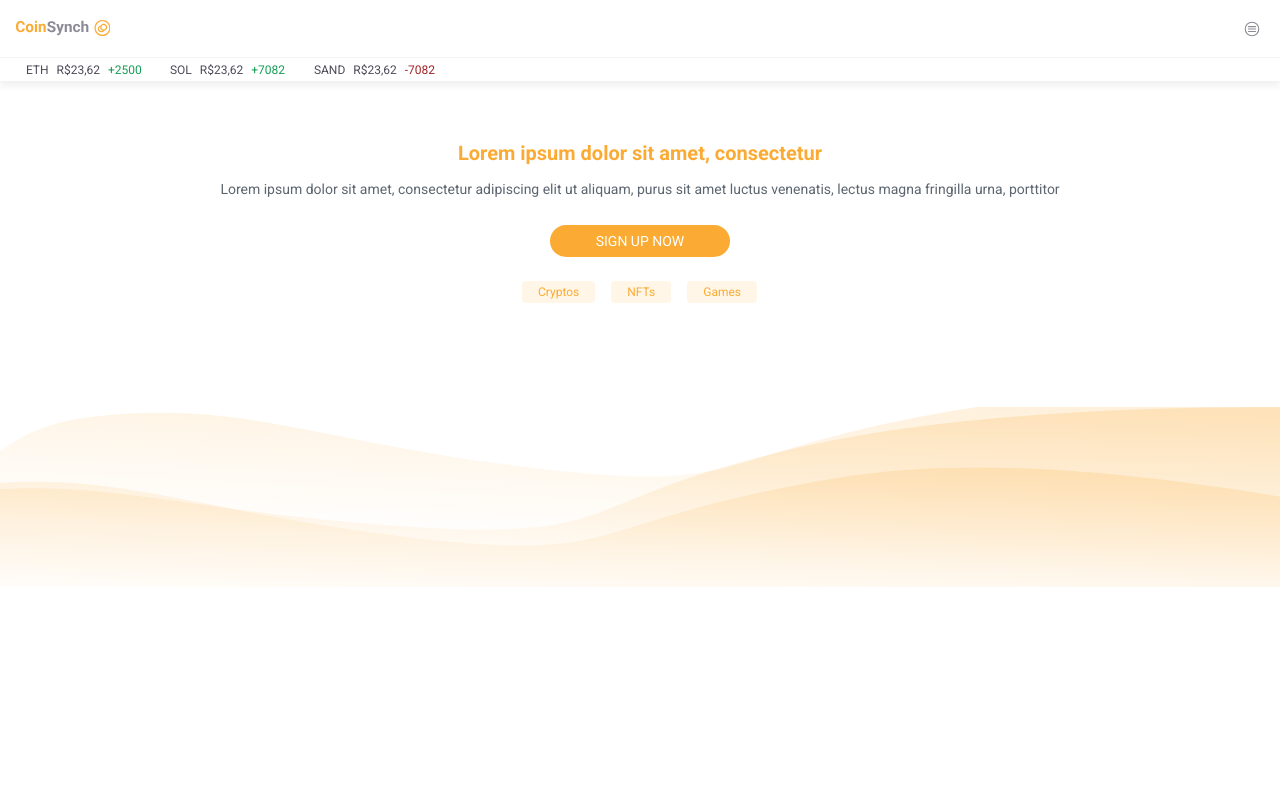
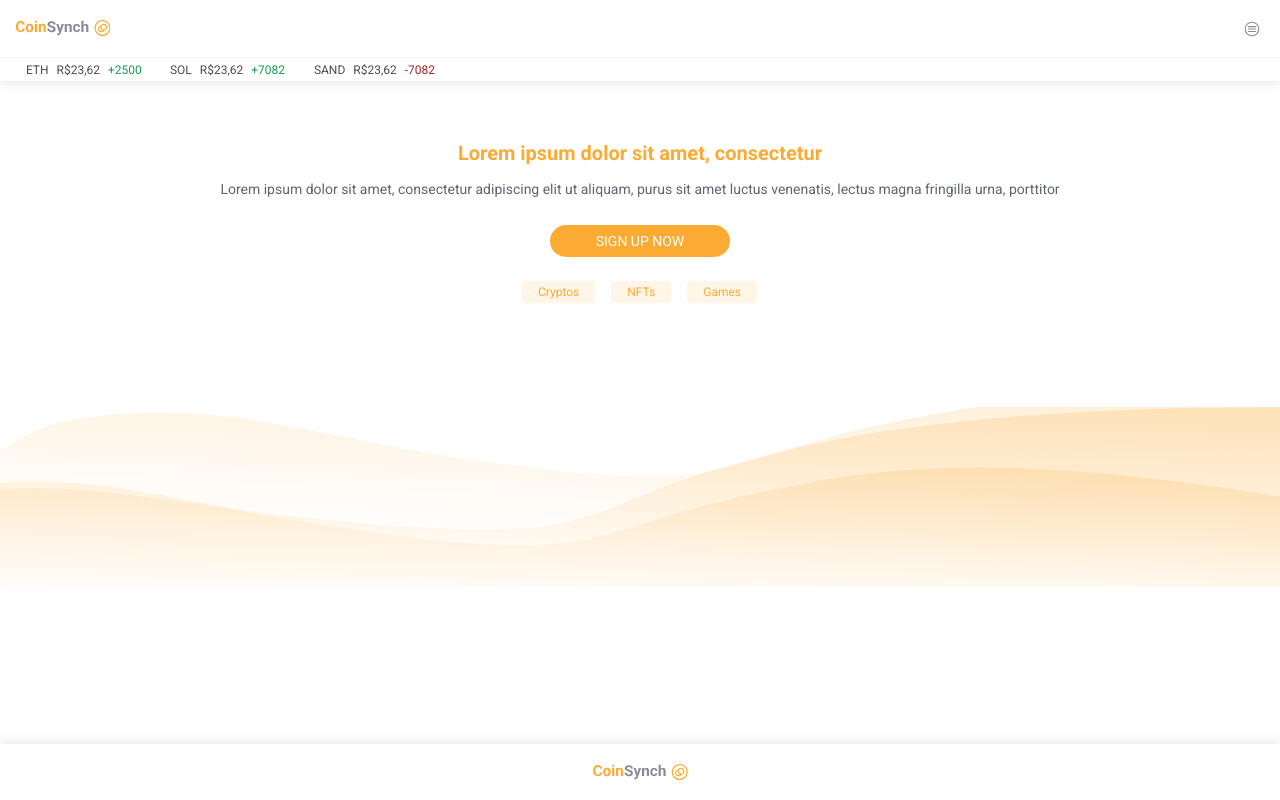
Before and after one commit to Luciano-Scalfone/crypto-wallet, a React (Create React App) app: page / in a window 1280 px wide. Built offline with nearby package versions, Linux system fonts and the light colour scheme; data requests are answered from the project's data file.

Commit message:
improve tests on header, and create footer

```diff
--- /dev/null
+++ b/src/components/Footer/Footer.tsx
@@ -0,0 +1,13 @@
+import React from "react";
+import CoinSynch from "../icons/CoinSynch/CoinSynch";
+import { FooterWrapper } from "./FooterStyles";
+
+const Footer = (): JSX.Element => {
+  return (
+    <FooterWrapper>
+      <CoinSynch width="95px" height="16px" />
+    </FooterWrapper>
+  );
+};
+
+export default Footer;
--- /dev/null
+++ b/src/components/Footer/FooterStyles.tsx
@@ -0,0 +1,12 @@
+import styled from "styled-components";
+import COLORS from "../../themes/colors";
+
+export const FooterWrapper = styled.div.attrs({ className: "footer-wrapper" })`
+  background-color: ${COLORS.WHITE};
+  box-shadow: 0px -4px 8px rgba(77, 77, 77, 0.1);
+  display: flex;
+  align-items: center;
+  justify-content: center;
+
+  grid-area: foot1 / foot1 / foot4 / foot4;
+`;
--- a/src/components/icons/CoinSynch/CoinSynch.tsx
+++ b/src/components/icons/CoinSynch/CoinSynch.tsx
@@ -4,6 +4,7 @@ import { SVGIconsSize } from "../../../interfaces/IconsTypes";
 const CoinSynch = ({width, height}: SVGIconsSize): JSX.Element => {
   return (
     <svg
+      id="coin-synch-logo"
       width={width}
       height={height}
       viewBox="0 0 124 21"
--- a/src/components/icons/HamburgerMenu/HamburgerMenu.tsx
+++ b/src/components/icons/HamburgerMenu/HamburgerMenu.tsx
@@ -4,6 +4,7 @@ import { SVGIconsSize } from "../../../interfaces/IconsTypes";
 const HamburgerMenu = ({ width, height }: SVGIconsSize): JSX.Element => {
   return (
     <svg
+      id="hamburger-menu"
       width={width}
       height={height}
       viewBox="0 0 24 24"
--- a/src/pages/Home/Home.tsx
+++ b/src/pages/Home/Home.tsx
@@ -1,4 +1,5 @@
 import React from "react";
+import Footer from "../../components/Footer/Footer";
 import Header from "../../components/Header/Header";
 import Main from "../../components/Main/Main";
 import { HomeWrapper } from "./HomeStyles";
@@ -8,6 +9,7 @@ const Home = () => {
     <HomeWrapper>
       <Header />
       <Main />
+      <Footer />
     </HomeWrapper>
   );
 };
```
Also changed, not shown: 2 other files (tests, documents, lock files or other folders).
